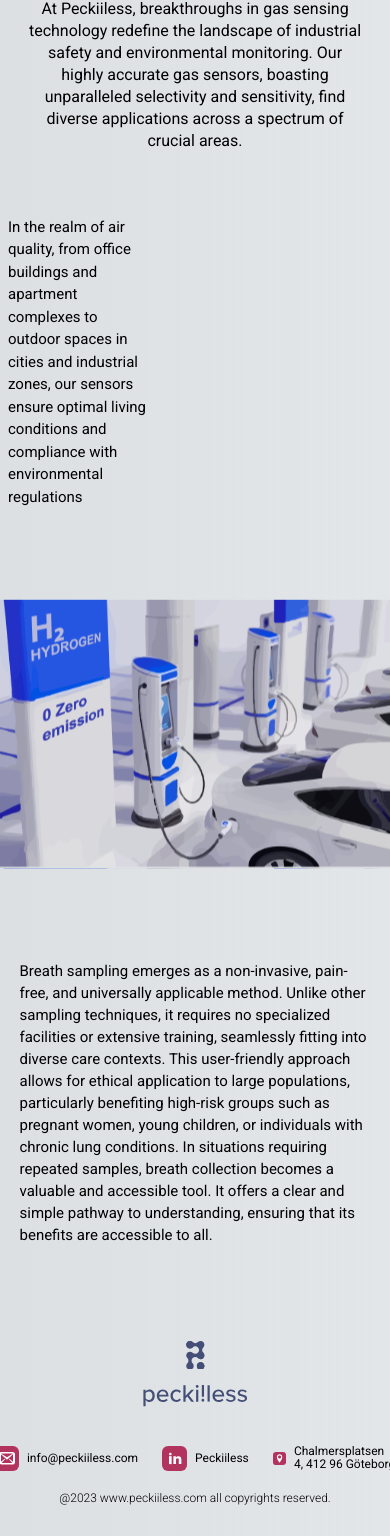
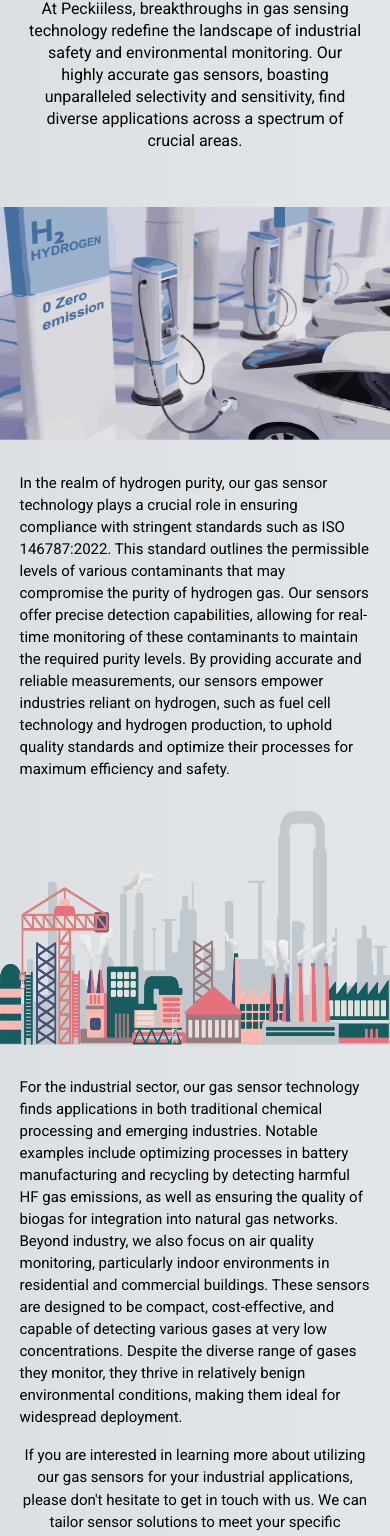
Before and after one commit to Peckiiless/peckiiless-website, a Next.js app: page /sensor in a window 390 px wide. Shown: the part 430-1966 px from the top of the page. Built offline with nearby package versions, Linux system fonts and the light colour scheme.

Commit message:
Update gas sensor page

```diff
--- a/app/sensor/Hydrogen.tsx
+++ b/app/sensor/Hydrogen.tsx
@@ -1,31 +1,30 @@
 import Image from "next/image";
 import { Text3 } from "../components/Text";
-
 
 export default function Hydrogen() {
   return (
     <section>
-      <div className="my-[8%] relative block h-[100vw] lg:h-screen w-full">
+      <div className="my-[8%] relative block h-[60vw] lg:h-[80vw] xl:h-screen w-full">
         <Image
-          src="/Hydrogen.svg"
+          src="/Hydrogen.png"
           alt="Image Alt Text"
           fill
-          className="md:object-cover"
+          className="contain"
           priority={true}
         />
       </div>
       <div className="px-[5%] max-w-[95rem] mx-auto">
         <Text3>
-          Breath sampling emerges as a non-invasive, pain-free, and universally
-          applicable method. Unlike other sampling techniques, it requires no
-          specialized facilities or extensive training, seamlessly fitting into
-          diverse care contexts. This user-friendly approach allows for ethical
-          application to large populations, particularly benefiting high-risk
-          groups such as pregnant women, young children, or individuals with
-          chronic lung conditions. In situations requiring repeated samples,
-          breath collection becomes a valuable and accessible tool. It offers a
-          clear and simple pathway to understanding, ensuring that its benefits
-          are accessible to all.
+          In the realm of hydrogen purity, our gas sensor technology plays a
+          crucial role in ensuring compliance with stringent standards such as
+          ISO 146787:2022. This standard outlines the permissible levels of
+          various contaminants that may compromise the purity of hydrogen gas.
+          Our sensors offer precise detection capabilities, allowing for
+          real-time monitoring of these contaminants to maintain the required
+          purity levels. By providing accurate and reliable measurements, our
+          sensors empower industries reliant on hydrogen, such as fuel cell
+          technology and hydrogen production, to uphold quality standards and
+          optimize their processes for maximum efficiency and safety.
         </Text3>
       </div>
     </section>
--- /dev/null
+++ b/app/sensor/Industry.tsx
@@ -0,0 +1,34 @@
+import Image from "next/image";
+import { Text3 } from "../components/Text";
+
+export default function Industry() {
+  return (
+    <section>
+      <div className="my-[8%] relative block h-[60vw] lg:h-[80vw] xl:h-screen w-full">
+        <Image
+          src="/IndustrySector.png"
+          alt="Image Alt Text"
+          fill
+          className="contain"
+          priority={true}
+        />
+      </div>
+      <div className="px-[5%] max-w-[95rem] mx-auto">
+        <Text3>
+          For the industrial sector, our gas sensor technology finds
+          applications in both traditional chemical processing and emerging
+          industries. Notable examples include optimizing processes in battery
+          manufacturing and recycling by detecting harmful HF gas emissions, as
+          well as ensuring the quality of biogas for integration into natural
+          gas networks. Beyond industry, we also focus on air quality
+          monitoring, particularly indoor environments in residential and
+          commercial buildings. These sensors are designed to be compact,
+          cost-effective, and capable of detecting various gases at very low
+          concentrations. Despite the diverse range of gases they monitor, they
+          thrive in relatively benign environmental conditions, making them
+          ideal for widespread deployment.
+        </Text3>
+      </div>
+    </section>
+  );
+}
--- a/app/sensor/SensorBenefits.tsx
+++ b/app/sensor/SensorBenefits.tsx
@@ -2,26 +2,16 @@ import Image from "next/image";
 
 export default function SensorBenefits() {
   return (
-    <div className="">
-      <div className="grid grid-cols-12 gap-2 xl:gap-10  pt-10 md:pt-20">
-        <div className="col-span-5  sm:col-span-5 md:col-span-6">
-          <p className="sm:text-[1.25rem] xl:text-[1.75rem] text-[.9375rem] px-2 lg:px-[24%]">
-            In the realm of air quality, from office buildings and apartment
-            complexes to outdoor spaces in cities and industrial zones, our
-            sensors ensure optimal living conditions and compliance with
-            environmental regulations
+    <div className="p-[4%] max-w-[95rem] mx-auto">
+
+          <p className="md:text-[1.25rem] xl:text-[1.75rem] text-[.9375rem] text-center">
+            If you are interested in learning more about utilizing our gas
+            sensors for your industrial applications, please don&#39;t hesitate
+            to get in touch with us. We can tailor sensor solutions to meet your
+            specific requirements.
           </p>
-        </div>
-        <div className="col-span-7 sm:col-span-7 md:col-span-6 self-center p-2 xl:w-[90%]">
-          {/* <Image
-              src="/package.svg"
-              width={1000}
-              height={1000}
-              alt="logo"
-              priority={true}
-            /> */}
-        </div>
-      </div>
+
+
     </div>
   );
 }
--- a/app/sensor/page.tsx
+++ b/app/sensor/page.tsx
@@ -2,8 +2,9 @@ import Benefits from "./Benefits";
 import Navbar from "../components/Navbar";
 import IndustryBanner from "./IndustryBanner";
 import Footer from "../components/Footer";
+import Industry from "./Industry";
+import Hydrogen from "./Hydrogen";
 import SensorBenefits from "./SensorBenefits";
-import Hydrogen from "./Hydrogen";
 
 const IndustryPage = () => {
   return (
@@ -11,8 +12,9 @@ const IndustryPage = () => {
       <Navbar />
       <IndustryBanner />
       <Benefits />
+      <Hydrogen />
+      <Industry />
       <SensorBenefits />
-      <Hydrogen />
       <Footer />
     </div>
   );
```
Also changed, not shown: public/Hydrogen.png (added), public/IndustrySector.png (added).
